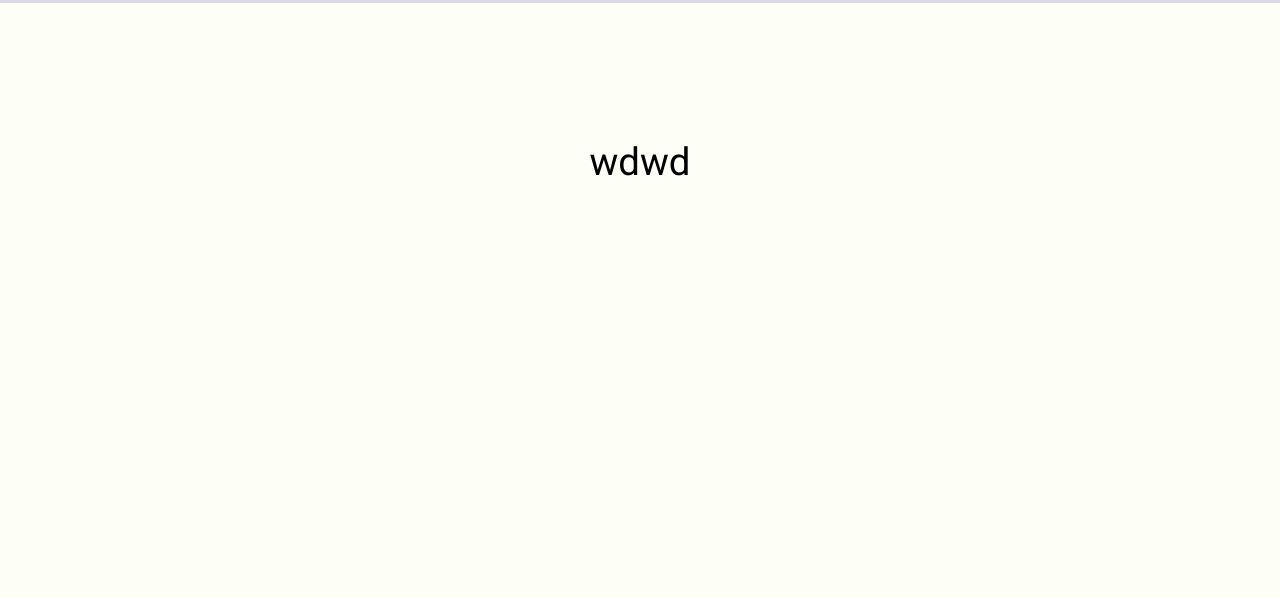
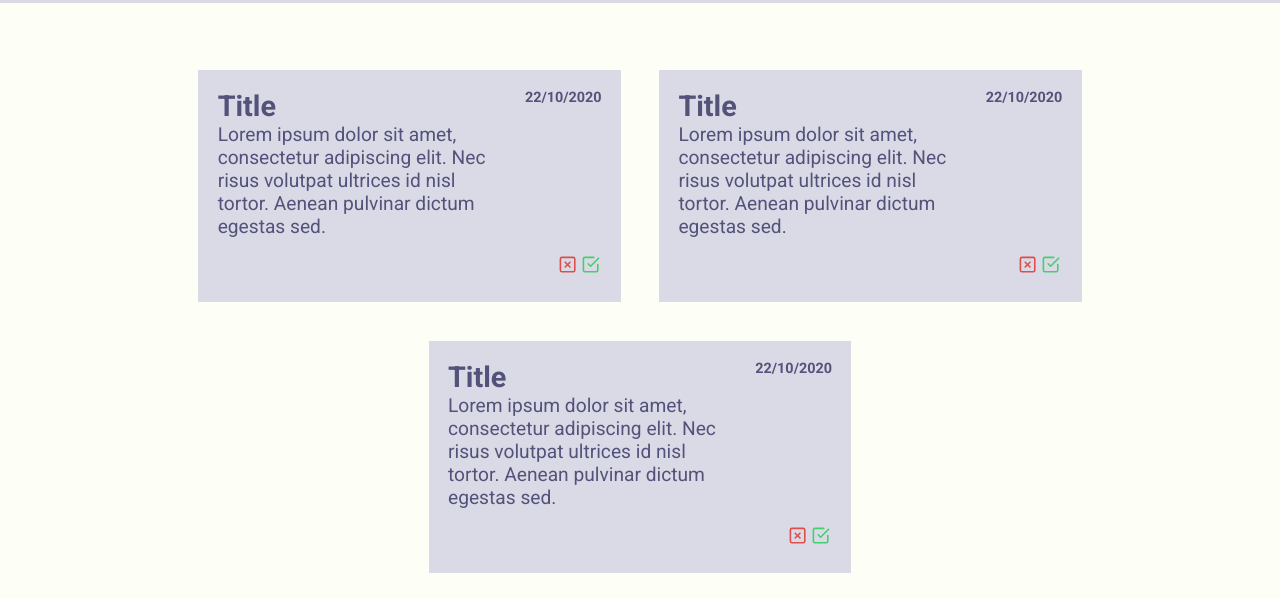
Before and after one commit to Matheus0liveira/frontend-lisTODO, a React (Create React App) app: page / in a window 1280 px wide. Shown: the part 199-797 px from the top of the page. Built offline with nearby package versions, Linux system fonts and the light colour scheme.

Commit message:
feat(card): add card in user page

```diff
--- a/src/assets/styles/global.js
+++ b/src/assets/styles/global.js
@@ -12,10 +12,10 @@ export const GlobalStyle = createGlobalStyle`
     font-family: 'Roboto', sans-serif;
   }
   body,html{
-    display: flex;
+    /* display: flex;
     align-items: center;
-    justify-content: center;
-    width: 100vw;
+    justify-content: center; */
+    width: 100%;
     height: 90vh;
     font-size: 4rem;
     background: #FDFFF7;
@@ -23,6 +23,12 @@ export const GlobalStyle = createGlobalStyle`
 
   a{
     text-decoration: none;
+  }
+  h4{
+    font-size: 3rem;
+  }
+  p{
+    font-size: 2rem;
   }
 
 `
--- /dev/null
+++ b/src/components/Card/index.js
@@ -0,0 +1,46 @@
+import React from 'react';
+import { FiXSquare, FiCheckSquare } from 'react-icons/fi';
+
+import { Wrapper, Title } from './styles';
+function Card() {
+
+  return (
+    <Wrapper>
+
+      <header>
+
+        <Title>Title</Title>
+        <Title date='date'> 22/10/2020</Title>
+
+      </header>
+
+      <main>
+
+        <p>
+          Lorem ipsum dolor sit amet, consectetur adipiscing elit.
+          Nec risus volutpat ultrices id nisl tortor.
+          Aenean pulvinar dictum egestas sed.
+        </p>
+
+      </main>
+
+      <footer>
+
+        <div>
+          <FiXSquare delete='delete' />
+          <FiCheckSquare />
+        </div>
+
+      </footer>
+
+
+
+
+    </Wrapper>
+  )
+
+
+};
+
+
+export default Card;
--- /dev/null
+++ b/src/components/Card/styles.js
@@ -0,0 +1,55 @@
+import styled from 'styled-components';
+
+
+
+export const Wrapper = styled.article`
+
+  padding: 2rem ;
+  width: 30%;
+  background: #DADAE7;
+  margin: 2rem;
+
+
+  header{
+    display: flex;
+    justify-content: space-between;
+  }
+
+  main{
+
+    p{
+      padding-right: 10rem;
+      color: #52527A;
+    }
+
+  }
+   footer{
+      display: flex;
+      justify-content: flex-end;
+
+      div{
+
+        svg{
+          font-size: 2rem;
+          color: #DB504A;
+          transition: opacity 0.4s;
+          margin: 0 0.2rem;
+          cursor: pointer;
+
+          &:hover{
+            opacity: 0.5;
+          }
+
+        }
+        svg:last-of-type{
+          color: #44CF6C;
+
+        }
+      }
+    }
+`;
+export const Title = styled.h4`
+
+  font-size: ${props => props.date ? '1.5rem' : ''};
+  color: #52527A;
+`;
--- a/src/pages/User/index.js
+++ b/src/pages/User/index.js
@@ -2,8 +2,10 @@ import React from 'react';
 import { Link } from 'react-router-dom';
 
 import { Header, Wrapper, WrappInfo, Imagem, Title, SubmitButton, Main } from './styles';
+import { FiLogOut, FiClock, FiBook, FiChevronsUp, FiChevronsDown } from 'react-icons/fi';
 
-import { FiLogOut, FiClock, FiBook, FiChevronsUp, FiChevronsDown } from 'react-icons/fi';
+
+import Card from '../../components/Card';
 
 function User() {
   function handleSubmit(event) {
@@ -50,7 +52,9 @@ function User() {
         </Wrapper>
       </Header>
       <Main>
-        wdwd
+        <Card />
+        <Card />
+        <Card />
       </Main>
     </>
   );
--- a/src/pages/User/styles.js
+++ b/src/pages/User/styles.js
@@ -2,24 +2,22 @@ import styled from 'styled-components';
 
 
 export const Header = styled.header`
-  position:absolute;
-  top: 0;
-  left: 0;
+
   display: flex;
   background: #DADAE7;
-  width: 100vw;
   align-items: flex-start;
   flex-direction: row;
   justify-content: space-between;
   padding: 2.5rem 0;
+  margin-bottom: 5rem;
 
 
 
 `;
 export const Wrapper = styled.div`
 
-  display: flex;
-  margin: 0 10rem;
+    display: flex;
+    margin: 0 10rem;
 
   a svg{
 
@@ -96,6 +94,11 @@ export const SubmitButton = styled.button`
 
 
 export const Main = styled.main`
+  display: flex;
+  flex-direction: row;
+  flex-wrap: wrap;
+  align-items: center;
+  justify-content: center;
 
 
 
```
